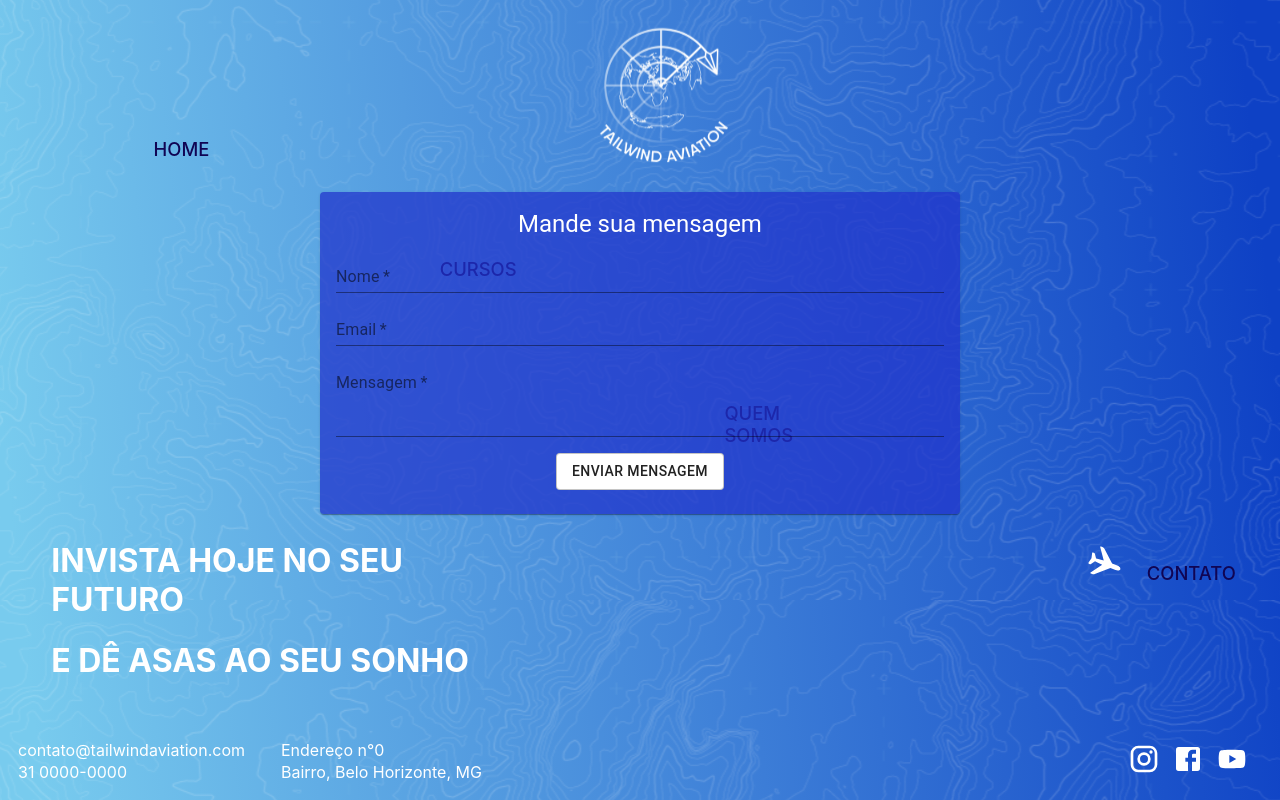
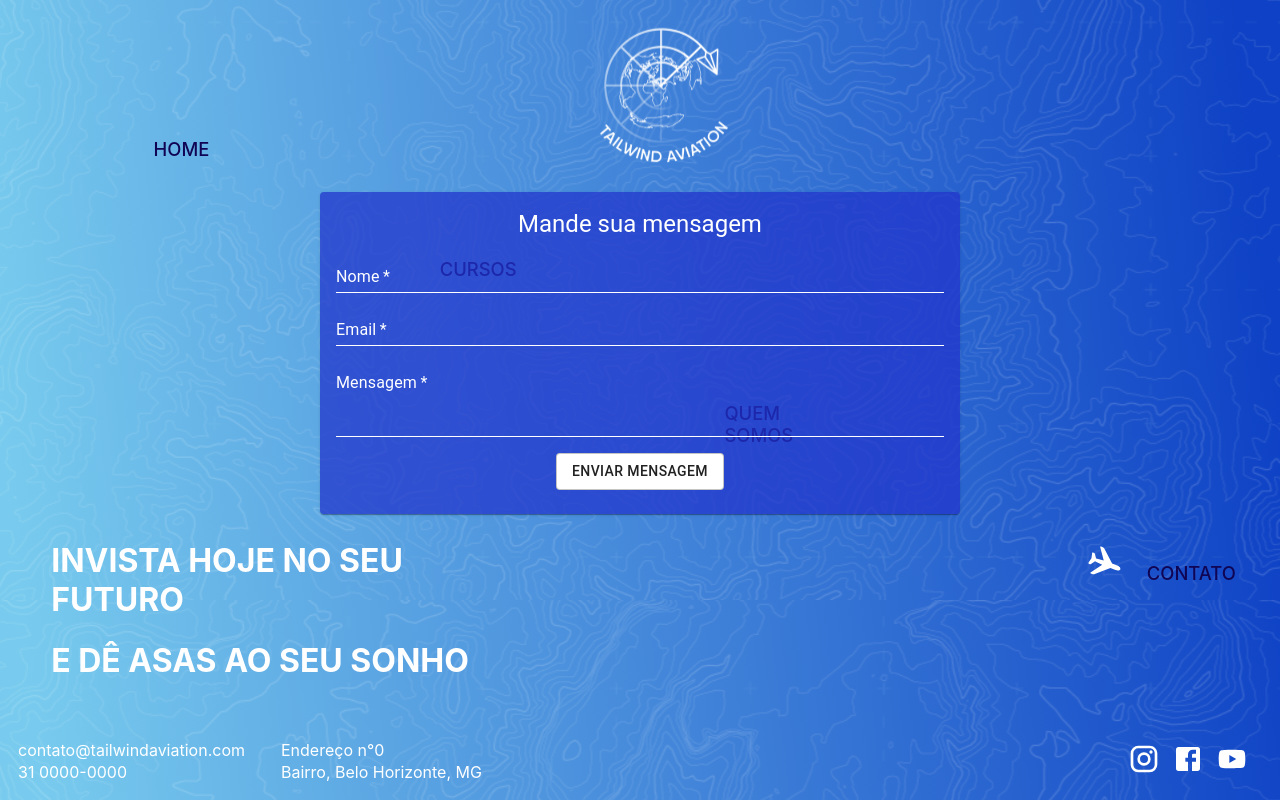
Before and after one commit to cpejr/aeroweb-next, a Next.js app: page / in a window 1280 px wide. Both pictures are taken after a click on the element "CONTATO". Built offline with nearby package versions, Linux system fonts and the light colour scheme.

Commit message:
estilização textfield

```diff
--- a/src/components/Contacts/index.js
+++ b/src/components/Contacts/index.js
@@ -1,6 +1,7 @@
 import React, { useState, useEffect, useRef } from "react";
 import emailjs from 'emailjs-com';
 import { useStyles } from "./styles";
+import MuiAlert from "@material-ui/lab/Alert";
 import {
   Button,
   Card,
@@ -9,7 +10,6 @@ import {
   TextField,
   Typography,
 } from "@material-ui/core";
-import MuiAlert from "@material-ui/lab/Alert";
 
 function Contacts({ contactStyle }) {
   // variaveis de estilização
@@ -110,9 +110,9 @@ function Contacts({ contactStyle }) {
         }, userId)
         .then(
           (result) => {
-          console.log(result.text);
-          setSnackbarMessage('Email enviado com sucesso!');
-          setSnackbarType('success');
+            console.log(result.text);
+            setSnackbarMessage('Email enviado com sucesso!');
+            setSnackbarType('success');
           },
           (error) => {
             console.log(error.text);
@@ -128,7 +128,7 @@ function Contacts({ contactStyle }) {
   return (
     <Card style={{ zIndex: '200' }} className={contactClass}>
       <CardContent className={classes.cardContentContacts}>
-        <Typography variant="h5" style={{ color: "#ffffff" }} >
+        <Typography variant="h5" style={{ color: "white" }} >
           Mande sua mensagem
         </Typography>
         <TextField
@@ -139,6 +139,23 @@ function Contacts({ contactStyle }) {
           label="Nome"
           style={{ marginTop: '8px' }}
           inputRef={nameInput}
+
+          InputLabelProps={{
+            classes: {
+              root: classes.cssLabel,
+              focused: classes.cssLabel
+            },
+            style: { color: 'white' }
+          }}
+          InputProps={{
+            classes: {
+              root: classes.textfield,
+              underline: classes.underline,
+            },
+          }}
+          FormHelperTextProps={{
+            style: { color: 'orange' }
+          }}
 
           error={errorName}
           helperText={errorNameMessage}
@@ -151,6 +168,23 @@ function Contacts({ contactStyle }) {
           label="Email"
           style={{ marginTop: '8px' }}
           inputRef={emailInput}
+
+          InputLabelProps={{
+            classes: {
+              root: classes.cssLabel,
+              focused: classes.cssLabel
+            },
+            style: { color: 'white' }
+          }}
+          InputProps={{
+            classes: {
+              root: classes.textfield,
+              underline: classes.underline,
+            },
+          }}
+          FormHelperTextProps={{
+            style: { color: 'orange' }
+          }}
 
           error={errorEmail}
           helperText={errorEmailMessage}
@@ -167,6 +201,23 @@ function Contacts({ contactStyle }) {
 
           multiline={true}
           rows="3"
+
+          InputLabelProps={{
+            classes: {
+              root: classes.cssLabel,
+              focused: classes.cssLabel
+            },
+            style: { color: 'white' }
+          }}
+          InputProps={{
+            classes: {
+              root: classes.textfield,
+              underline: classes.underline,
+            },
+          }}
+          FormHelperTextProps={{
+            style: { color: 'orange' }
+          }}
 
           error={errorMsg}
           helperText={errorMsgMessage}
--- a/src/components/Contacts/styles.js
+++ b/src/components/Contacts/styles.js
@@ -51,6 +51,30 @@ export const useStyles = makeStyles((theme) => ({
     backgroundColor: '#ffffff'
   },
 
+  cssLabel: {
+    color : 'white',
+  },
+
+  textfield: {
+    color: 'white',
+    // height: 32,
+  },
+
+  underline: {
+    '&:before': {
+      borderBottomColor: '#ffffff',
+    },
+    '&:after': {
+      borderBottomColor: '#ffffff',
+    },
+    '&:hover:before': {
+      borderBottomColor: '#ffffff',
+    },
+    '&:hover:after': {
+      borderBottomColor: '#ffffff',
+    },
+  },
+
   "@keyframes showContacts": {
     "0%": {
       opacity: '0%',
--- a/src/theme/muiTheme.js
+++ b/src/theme/muiTheme.js
@@ -10,6 +10,12 @@ const theme = createMuiTheme({
         padding: 0,
       },
     },
+
+    MuiTextField: {
+      root: {
+
+      }
+    }
   },
 
   palette: {
```
